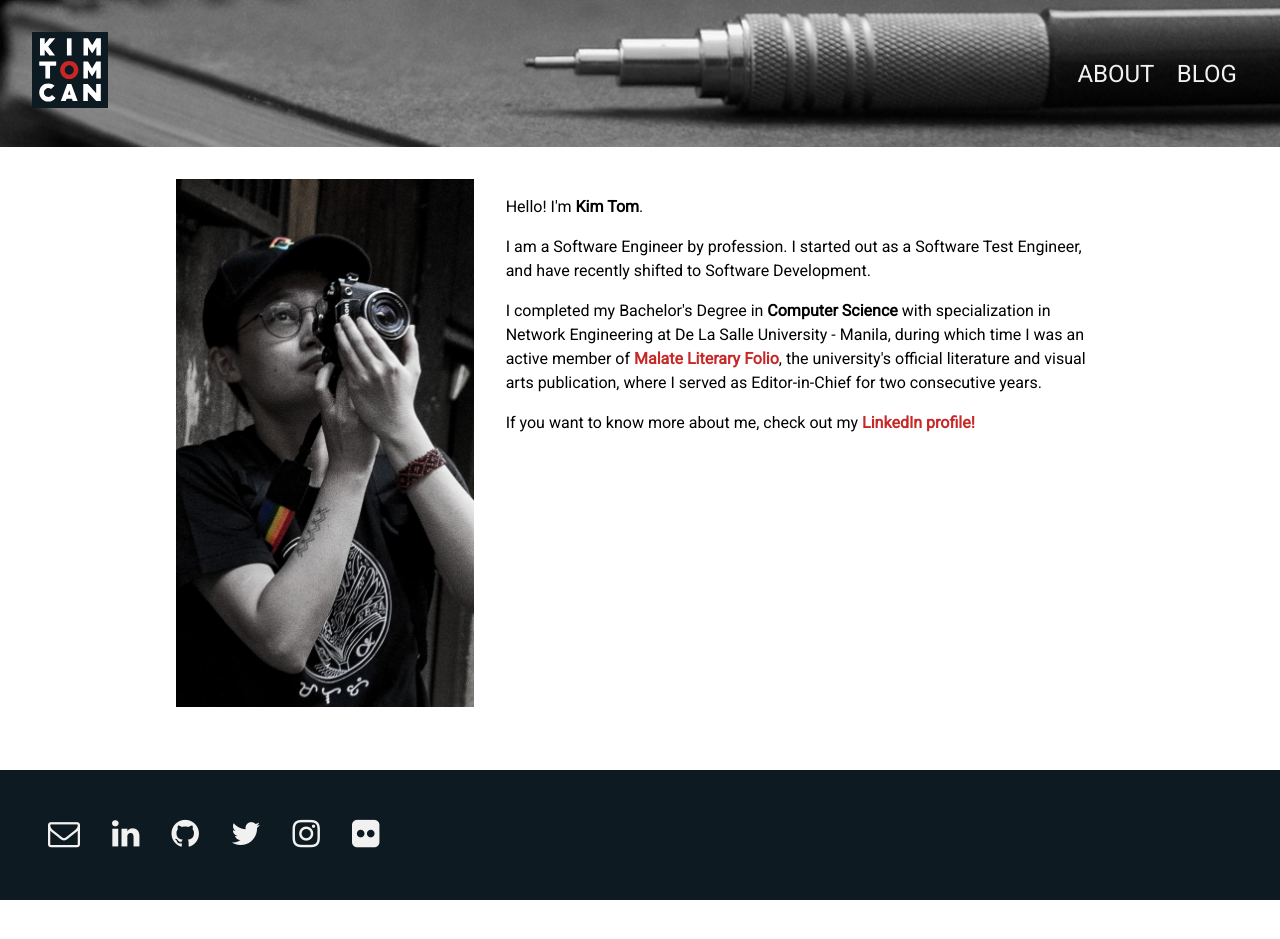
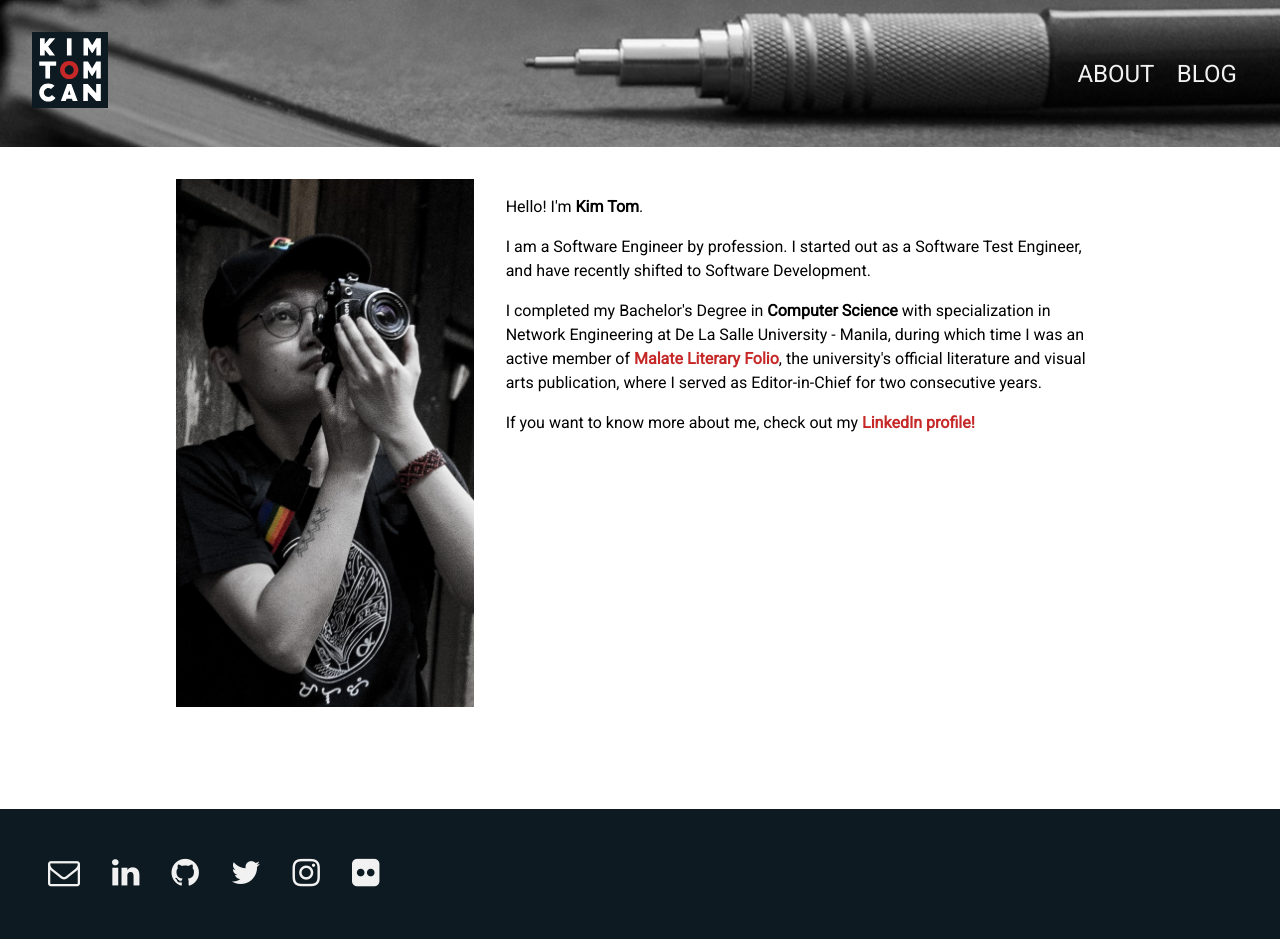
Before and after one commit to kimtillas91/kimtillas91.github.io, a Jekyll site: the page built from about.md, in a window 1280 px wide. Built offline with Jekyll 4.4.1, drawn with Linux system fonts in a browser that asks for light colours; before the commit the page ends 900 px from its top, so only the background shows below that.

Commit message:
Update main.css
wrapper padding

```diff
--- a/assets/style/main.css
+++ b/assets/style/main.css
@@ -15,7 +15,7 @@
 
 .wrapper {
   margin:auto;
-  /*padding-bottom: 200px;*/
+  padding-bottom: 200px;
   width: 960px;
 }
 
```
